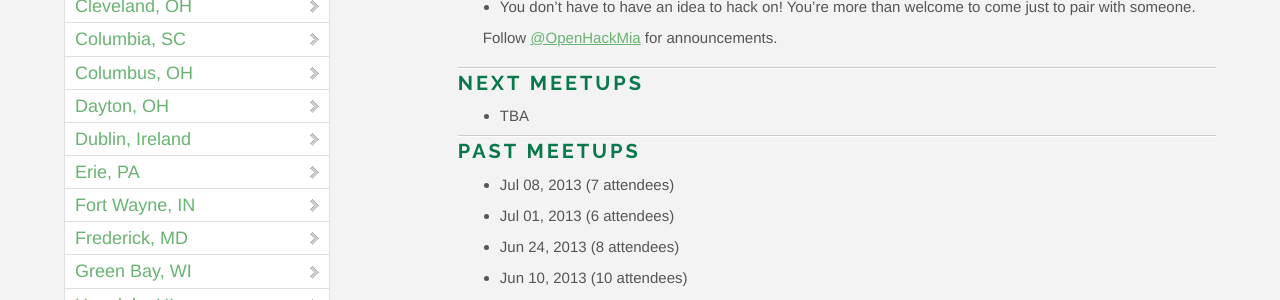
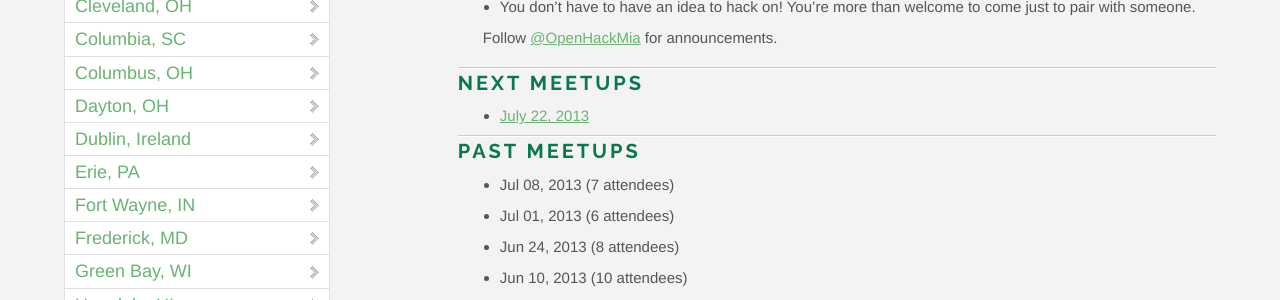
Before and after one commit to OpenHack/openhack.github.com, a Jekyll site: the page built from miami/index.markdown, in a window 1280 px wide and 900 px high, scrolled down 703 px. Shown: the part 153-453 px from the top of the window. Built offline with Jekyll 4.4.1, drawn with Linux system fonts in a browser that asks for light colours; nearby versions of some CDN libraries; Markdown is read by kramdown in place of the engine named in the settings; comment, search, counter and statistics services are not loaded.

Commit message:
Add the next Miami OpenHack

```diff
--- a/miami/index.markdown
+++ b/miami/index.markdown
@@ -19,7 +19,7 @@ Follow [@OpenHackMia](http://twitter.com/openhackmia) for announcements.
 
 ### Next meetups
 
-* TBA
+* [July 22, 2013](http://www.meetup.com/miamirb/events/129927272/)
 
 ### Past meetups
 
```
